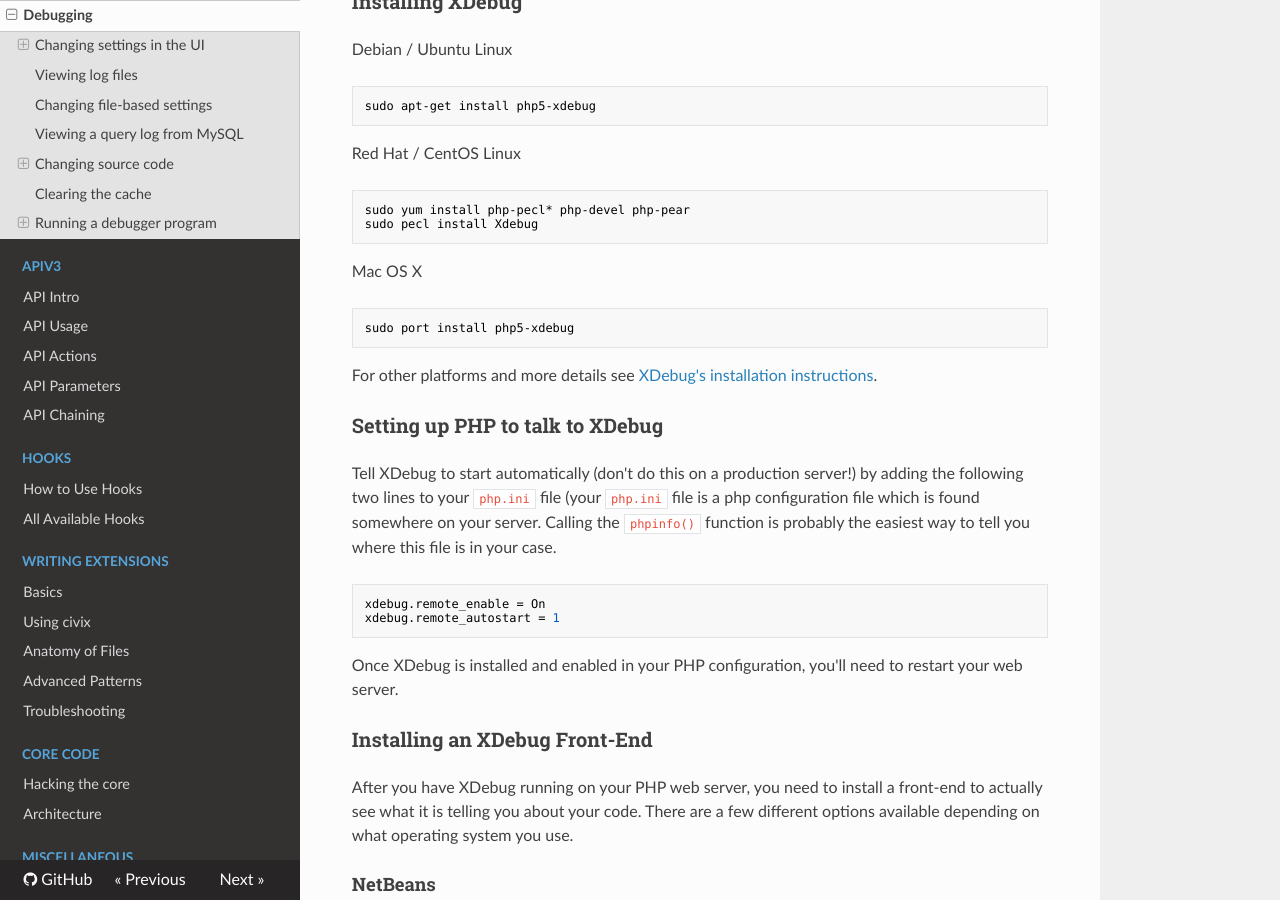
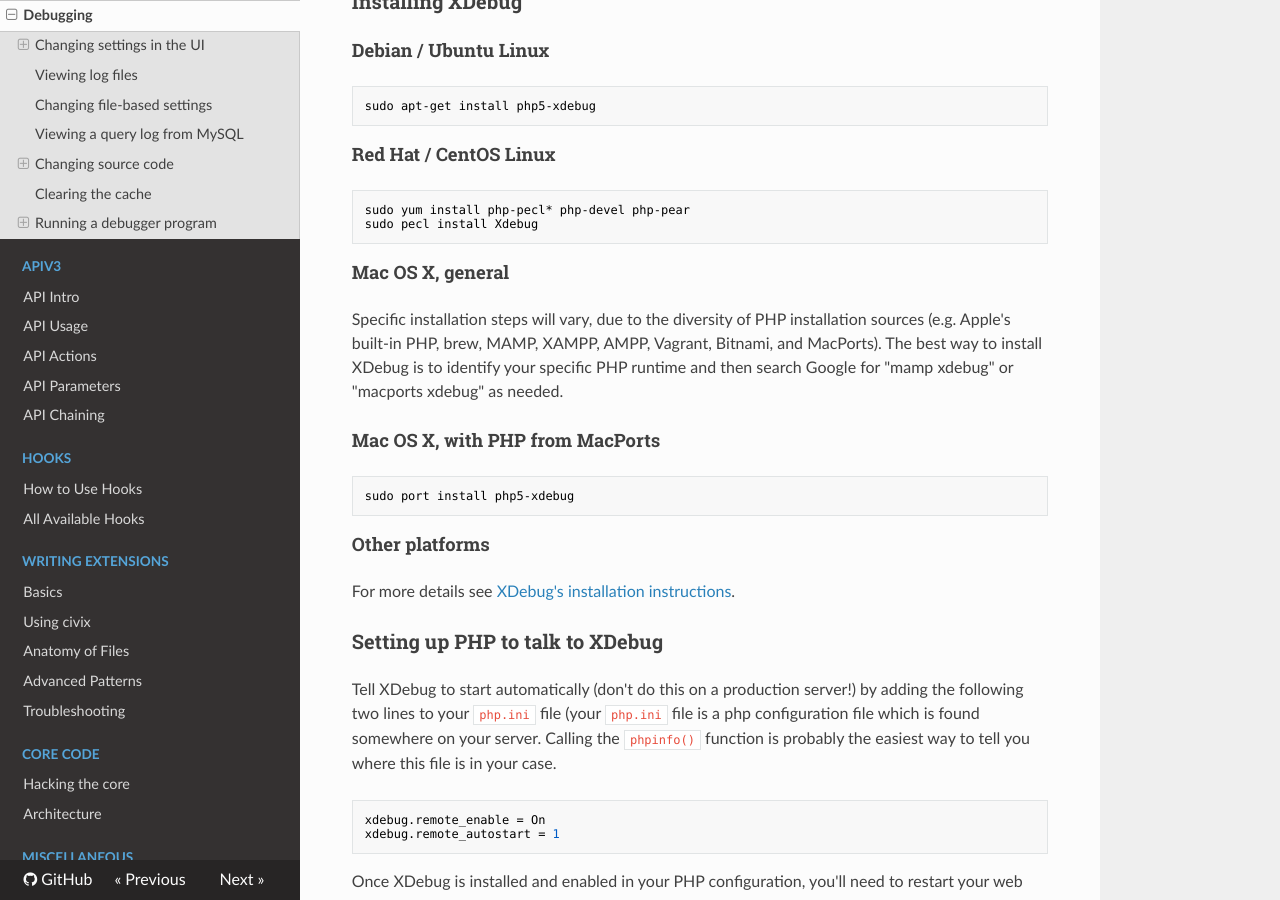
Before and after one commit to civicrm/civicrm-dev-docs, an MkDocs documentation site: the page built from docs/dev-tools/debugging.md, in a window 1280 px wide and 900 px high, scrolled down 4111 px. Built offline with MkDocs 1.6.1, drawn with Linux system fonts in a browser that asks for light colours; nearby versions of some CDN libraries; old or Windows-style settings are respelled for this version of MkDocs.

Commit message:
debugging - generaizing XDebug install instructions for OS X

````diff
--- a/docs/dev-tools/debugging.md
+++ b/docs/dev-tools/debugging.md
@@ -173,26 +173,34 @@
 
 ### Installing XDebug
 
-Debian / Ubuntu Linux
+#### Debian / Ubuntu Linux
 
 ```bash
 sudo apt-get install php5-xdebug
 ```
 
-Red Hat / CentOS Linux
+#### Red Hat / CentOS Linux
 
 ```bash
 sudo yum install php-pecl* php-devel php-pear
 sudo pecl install Xdebug
 ```
 
-Mac OS X
+#### Mac OS X, general
+
+Specific installation steps will vary, due to the diversity of PHP installation sources (e.g. Apple's built-in PHP, brew, MAMP, XAMPP, AMPP, Vagrant, Bitnami, and MacPorts). The best way to install XDebug is to identify your specific PHP runtime and then search Google for "mamp xdebug" or "macports xdebug" as needed.
+
+#### Mac OS X, with PHP from MacPorts
 
 ```bash
 sudo port install php5-xdebug
 ```
 
-For other platforms and more details see [XDebug's installation instructions](http://xdebug.org/docs/install).
+#### Other platforms
+
+For more details see
+[XDebug's installation instructions](http://xdebug.org/docs/install).
+
 
 ### Setting up PHP to talk to XDebug
 
````
